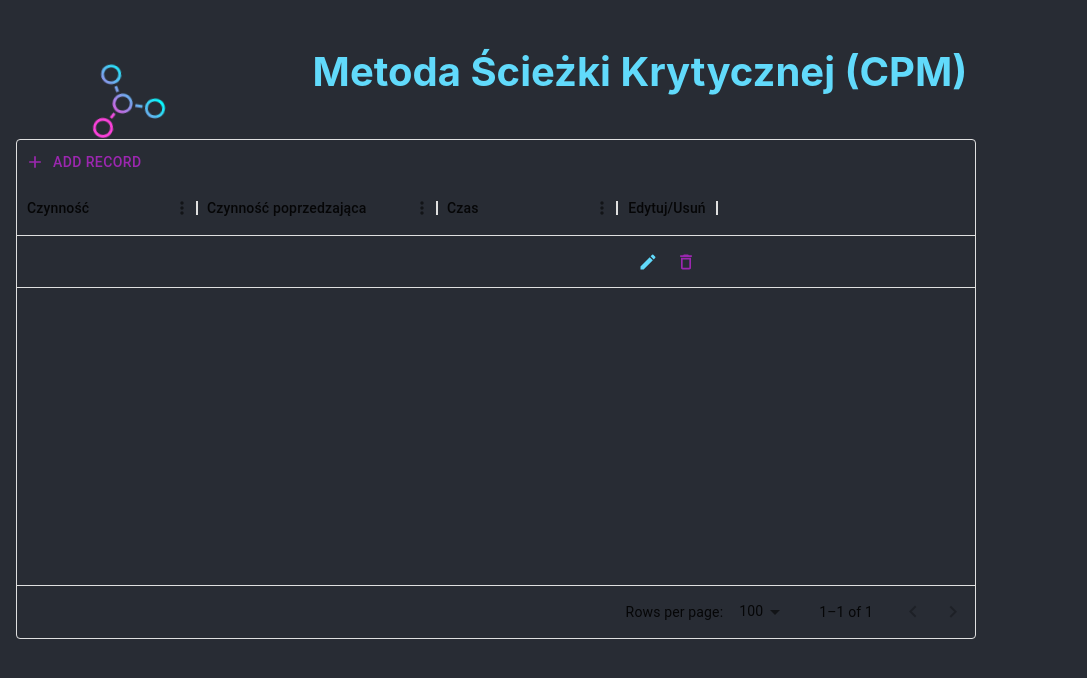
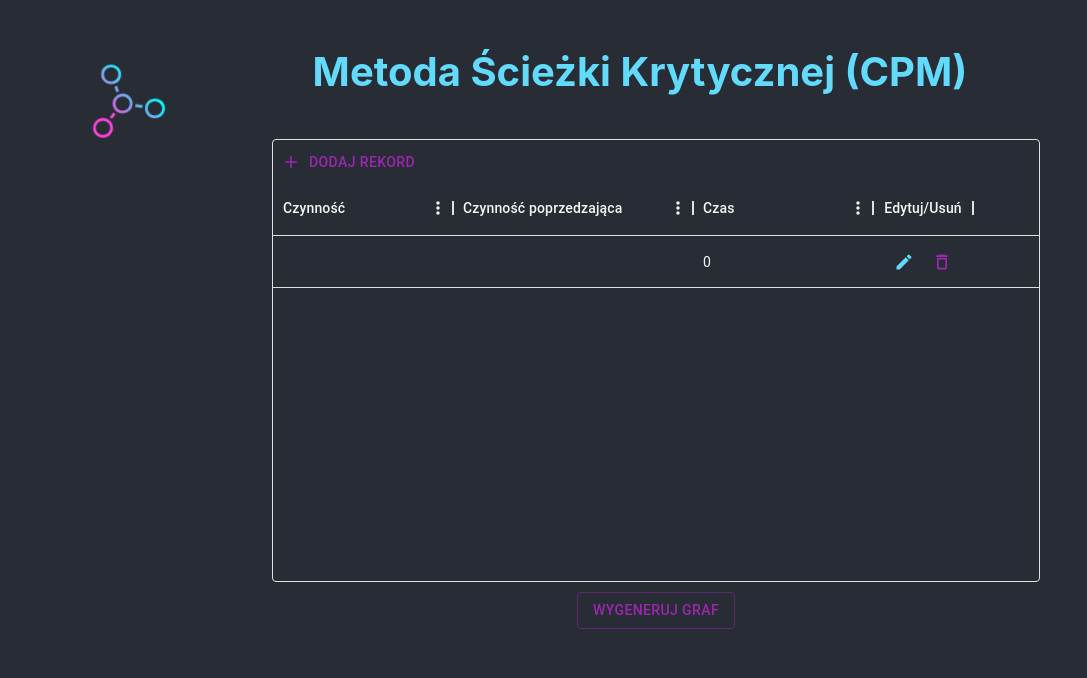
Before and after one commit to Qba02/Critical-Path-Metod, a React (Create React App) app in the folder client-react/: page / in a window 1280 px wide. Shown: the top 678 px of the page, without its empty margins (0-1087 px from the left). Built offline with nearby package versions, Linux system fonts and the light colour scheme.

Commit message:
Walidacja danych wprowadzanych do tabeli

```diff
--- a/client-react/package.json
+++ b/client-react/package.json
@@ -5,11 +5,14 @@
   "dependencies": {
     "@emotion/react": "^11.11.4",
     "@emotion/styled": "^11.11.0",
+    "@mui/base": "^5.0.0-beta.38",
     "@mui/x-data-grid": "^6.19.6",
     "@mui/x-data-grid-generator": "^6.19.6",
     "@testing-library/jest-dom": "^5.17.0",
     "@testing-library/react": "^13.4.0",
     "@testing-library/user-event": "^13.5.0",
+    "clsx": "^2.1.0",
+    "prop-types": "^15.8.1",
     "react": "^18.2.0",
     "react-dom": "^18.2.0",
     "react-scripts": "5.0.1",
--- a/client-react/src/components/EditableTable.js
+++ b/client-react/src/components/EditableTable.js
@@ -6,7 +6,9 @@ import AddIcon from '@mui/icons-material/Add';
 import EditIcon from '@mui/icons-material/Edit';
 import DeleteIcon from '@mui/icons-material/DeleteOutlined';
 import SaveIcon from '@mui/icons-material/Save';
+import ErrorOutlineIcon from '@mui/icons-material/ErrorOutline';
 import CancelIcon from '@mui/icons-material/Close';
+import { Modal } from '@mui/base/Modal';
 import {
     GridRowModes,
     DataGrid,
@@ -15,25 +17,21 @@ import {
     GridRowEditStopReasons,
 } from '@mui/x-data-grid';
 import {
-    randomCreatedDate,
-    randomTraderName,
     randomId,
-    randomArrayItem,
 } from '@mui/x-data-grid-generator';
+import PropTypes from 'prop-types';
+import clsx from "clsx";
+import {styled} from "@mui/material";
 
-const roles = ['Market', 'Finance', 'Development'];
-const randomRole = () => {
-    return randomArrayItem(roles);
-};
 
-const initialRows = [{id: '', name: '', age: '', role: ''}]
+const initialRows = [{id: 'first', activity: '', prevActivity: '', time:0}]
 
 function EditToolbar(props) {
     const { setRows, setRowModesModel } = props;
 
     const handleClick = () => {
         const id = randomId();
-        setRows((oldRows) => [...oldRows, { id, name: '', age: '', isNew: true }]);
+        setRows((oldRows) => [...oldRows, { id, activity: '', prevActivity: '', time:0, isNew: true }]);
         setRowModesModel((oldModel) => ({
             ...oldModel,
             [id]: { mode: GridRowModes.Edit, fieldToFocus: 'name' },
@@ -41,9 +39,9 @@ function EditToolbar(props) {
     };
 
     return (
-        <GridToolbarContainer>
+        <GridToolbarContainer className={"grid-toolbar"}>
             <Button color="secondary" startIcon={<AddIcon />} onClick={handleClick}>
-                Add record
+                Dodaj rekord
             </Button>
         </GridToolbarContainer>
     );
@@ -52,6 +50,35 @@ function EditToolbar(props) {
 export default function EditableTable() {
     const [rows, setRows] = React.useState(initialRows);
     const [rowModesModel, setRowModesModel] = React.useState({});
+
+    //modal
+    const [open, setOpen] = React.useState(false);
+    const handleOpen = () => setOpen(true);
+    const handleClose = () => setOpen(false);
+
+    const Backdrop = React.forwardRef((props, ref) => {
+        const { open, className, ...other } = props;
+        return (
+            <div
+                className={clsx({ 'base-Backdrop-open': open }, className)}
+                ref={ref}
+                {...other}
+            />
+        );
+    });
+
+    Backdrop.propTypes = {
+        className: PropTypes.string.isRequired,
+        open: PropTypes.bool,
+    };
+
+    const StyledBackdrop = styled(Backdrop)`
+      z-index: -1;
+      position: fixed;
+      inset: 0;
+      background-color: rgb(0 0 0 / 0.5);
+      -webkit-tap-highlight-color: transparent;
+`;
 
     const handleRowEditStop = (params, event) => {
         if (params.reason === GridRowEditStopReasons.rowFocusOut) {
@@ -64,7 +91,7 @@ export default function EditableTable() {
     };
 
     const handleSaveClick = (id) => () => {
-        setRowModesModel({ ...rowModesModel, [id]: { mode: GridRowModes.View } });
+            setRowModesModel({ ...rowModesModel, [id]: { mode: GridRowModes.View } });
     };
 
     const handleDeleteClick = (id) => () => {
@@ -93,20 +120,33 @@ export default function EditableTable() {
         setRowModesModel(newRowModesModel);
     };
 
+    //Z TEJ FUNKCJI TRZEBA POBRAC DANE DO GRAFU
+    const getGraphData = () => {
+        for (let key in rows){
+            if (rows[key].time === null || rows[key].activity === "" || rows[key].prevActivity === ""){
+                handleOpen();
+                return;
+            }else
+                console.log(rows);  // TUTAJ
+        }
+    };
+
     const columns = [
         {
             field: 'activity',
             headerName: 'Czynność',
             width: 180,
             editable: true,
-            cellClassName: 'column'
+            cellClassName: 'column',
+            headerClassName: 'header'
         },
         {
             field: 'prevActivity',
             headerName: 'Czynność poprzedzająca',
             width: 240,
             editable: true,
-            cellClassName: 'column'
+            cellClassName: 'column',
+            headerClassName: 'header'
         },
         {
             field: 'time',
@@ -116,7 +156,8 @@ export default function EditableTable() {
             align: 'left',
             headerAlign: 'left',
             editable: true,
-            cellClassName: 'column'
+            cellClassName: 'column',
+            headerClassName: 'header'
         },
         {
             field: 'actions',
@@ -124,6 +165,7 @@ export default function EditableTable() {
             headerName: 'Edytuj/Usuń',
             width: 100,
             cellClassName: 'actions',
+            headerClassName: 'header',
             getActions: ({ id }) => {
                 const isInEditMode = rowModesModel[id]?.mode === GridRowModes.Edit;
 
@@ -167,7 +209,7 @@ export default function EditableTable() {
     ];
 
     return (
-        <div className={"table-div"}>
+        <>
             <Box className={"table-box"}
                 sx={{
                     height: 500,
@@ -180,10 +222,13 @@ export default function EditableTable() {
                     },
                 }}
             >
+
                 <DataGrid
                     rows={rows}
+                    style={{ width:"60%"}}
                     columns={columns}
                     editMode="row"
+                    hideFooter={true}
                     rowModesModel={rowModesModel}
                     onRowModesModelChange={handleRowModesModelChange}
                     onRowEditStop={handleRowEditStop}
@@ -195,7 +240,33 @@ export default function EditableTable() {
                         toolbar: { setRows, setRowModesModel },
                     }}
                 />
+
+                <Button onClick={getGraphData}  color="secondary" variant="outlined" style={{ margin: '10px' }}>
+                    Wygeneruj graf
+                </Button>
+                <Modal
+                    className={"modal"}
+                    aria-labelledby="unstyled-modal-title"
+                    aria-describedby="unstyled-modal-description"
+                    open={open}
+                    onClose={handleClose}
+                    slots={{ backdrop: StyledBackdrop }}
+                >
+                    <div className={"alert-div"}>
+
+                        <h2 id="unstyled-modal-title" className="modal-title" >
+                            Błąd&nbsp;
+                            <ErrorOutlineIcon style={{color:"red"}}/>
+
+                        </h2>
+                        <p id="unstyled-modal-description" className="modal-description">
+                            Wypełnij wszystkie pola tabeli!
+                        </p>
+                    </div>
+            </Modal>
             </Box>
-        </div>
+        </>
     );
+
+
 }
--- a/client-react/src/css/EditableTable.css
+++ b/client-react/src/css/EditableTable.css
@@ -1,17 +1,50 @@
-.table-div{
+.table-box{
+    color: #61dafb;
     display: flex;
-    align-content: center;
+    flex-direction: column;
+    justify-content: center;
+    align-items: center;
     width: 75vw;
     margin: 16px;
 }
-
-.table-box{
-    color: #61dafb;
+.header, .column, .grid-toolbar, .data-grid{
+    color: whitesmoke;
 }
 
-.column{
+.header button{
     color: whitesmoke;
 }
-.data-grid{
-    color: whitesmoke;
+.alert-div{
+    width:400px;
+    font-family: 'IBM Plex Sans', sans-serif;
+    font-weight: 500;
+    text-align: start;
+    position: relative;
+    display: flex;
+    flex-direction: column;
+    gap: 8px;
+    overflow: hidden;
+    background-color: #fff;
+    border-radius: 8px;
+    border: 1px solid #ccc;
+    box-shadow: 0 4px 12px rgba(0, 0, 0, 0.2);
+    padding: 24px;
+    color: #333;
 }
+
+.alert-div p {
+    margin: 0;
+    line-height: 1.5rem;
+    font-weight: 400;
+    color: #666;
+    margin-bottom: 4px;
+}
+
+.modal{
+    position: fixed;
+    z-index: 1300;
+    inset: 0;
+    display: flex;
+    align-items: center;
+    justify-content: center;
+}
```
Also changed, not shown: 1 other file (tests, documents, lock files or other folders).
